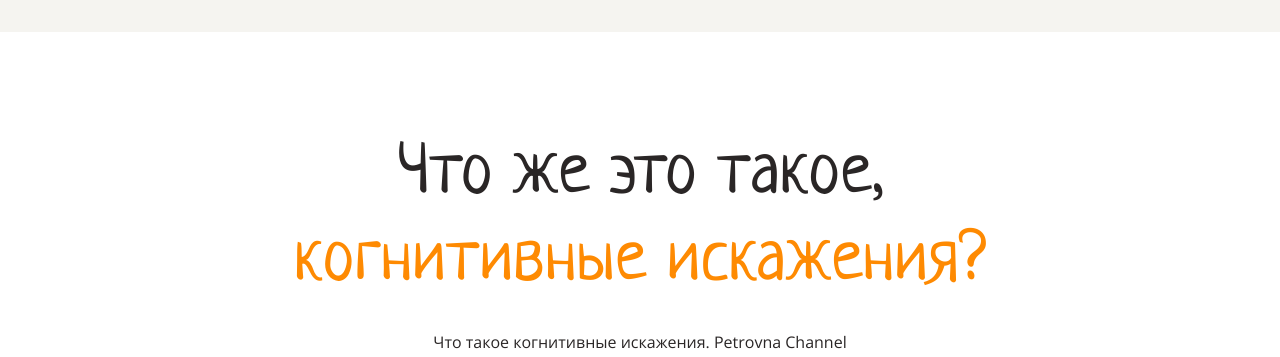
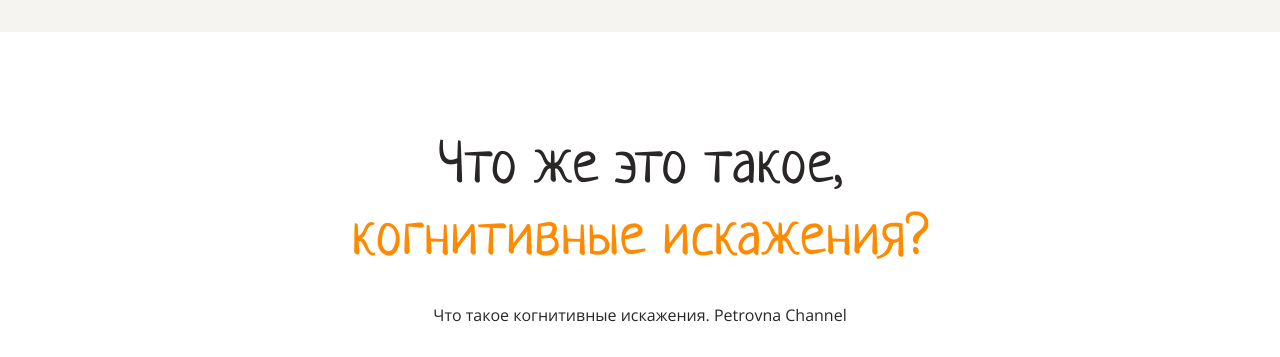
Before and after one commit to dovlin-m/layout-designer-project-lvl1, a website: page src/index.html in a window 1280 px wide. Shown: the part 880-1237 px from the top of the page. Drawn offline with Linux system fonts and the light colour scheme; grey boxes are pictures that could not be loaded.

Commit message:
chages font-size section video

```diff
--- a/src/index.html
+++ b/src/index.html
@@ -39,9 +39,9 @@
         </div>
     </header>
     <main class="text-center">
-        <h1 class="margin-top-100">Что же это такое,<br>
+        <h2 class="margin-top-100">Что же это такое,<br>
             <span class="color-main">когнитивные искажения?</span>
-        </h1>
+        </h2>
         <p class="margin-vertical">Что такое когнитивные искажения. Petrovna Channel</p>
 
         <div class="shadow">
--- a/src/styles/style.css
+++ b/src/styles/style.css
@@ -174,6 +174,7 @@ body {
 .shadow {
 
   filter: drop-shadow(0 16px 32px rgba(0, 0, 0, 0.15));
+  margin-bottom: 16px;
 }
 
 .text-center {
@@ -183,7 +184,7 @@ body {
 
 .margin-vertical {
 
-  margin-top: 25px;
+  margin-top: 27px;
   margin-bottom: 30px;
 }
 
```
